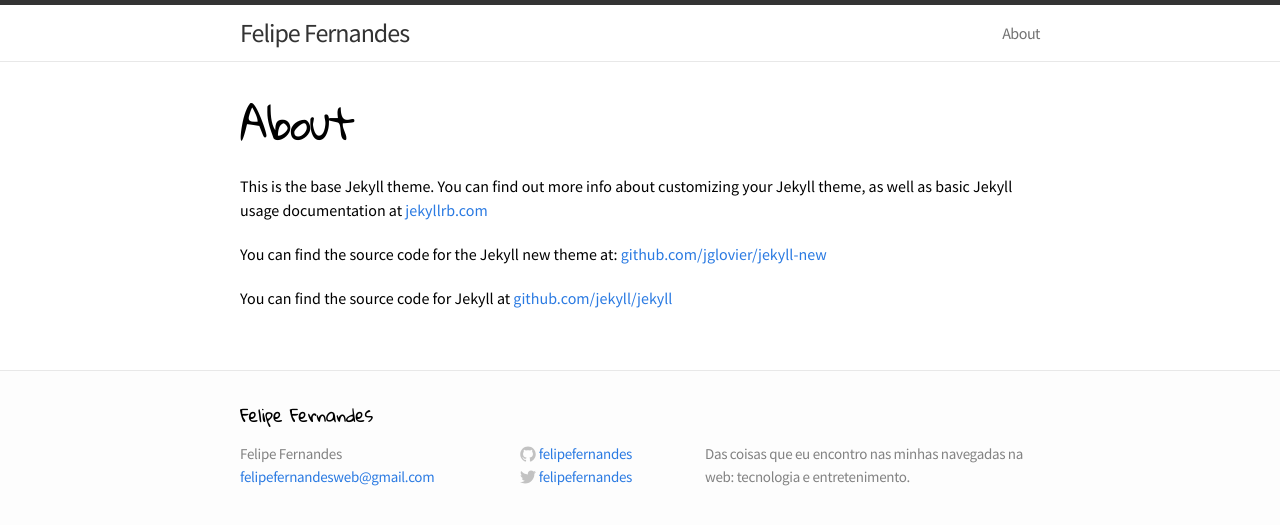
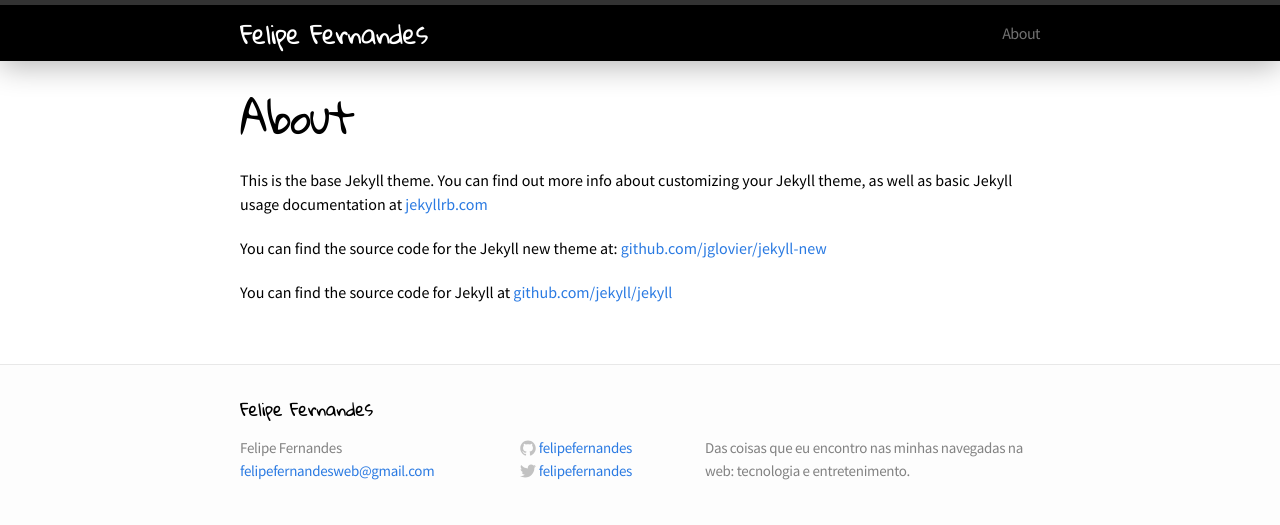
Before and after one commit to felipefernandes/felipefernandes.github.io, a Jekyll site: the page built from about.md, in a window 1280 px wide and 900 px high. Shown: the top 525 px of the window. Built offline with Jekyll 4.4.1, drawn with Linux system fonts in a browser that asks for light colours; comment, search, counter and statistics services are not loaded.

Commit message:
Adicinando Jquery, modificações de layout

```diff
--- a/_includes/head.html
+++ b/_includes/head.html
@@ -11,4 +11,8 @@
     <!-- Custom CSS -->
     <link rel="stylesheet" href="{{ "/css/main.css" | prepend: site.baseurl }}">
 
+    <!-- Javascript -->
+    <script type="text/javascript" href="https://code.jquery.com/jquery-2.1.1.min.js"></script>
+    <script type="text/javascript" href="{{ "/js/main.js" | prepend: site.baseurl }}"></script>
+
 </head>
--- a/_layouts/post.html
+++ b/_layouts/post.html
@@ -11,6 +11,8 @@
   <article class="post-content">
   {{ content }}
   </article>
+
+  <p class="rss-subscribe">subscribe <a href="{{ "/feed.xml" | prepend: site.baseurl }}">via RSS</a></p>
 
   <div id="disqus_thread"></div>
   <script type="text/javascript">
--- a/css/main.css
+++ b/css/main.css
@@ -14,6 +14,7 @@
   line-height: 1.5;
   font-weight: 300;
   background-color: #fdfdfd;
+  padding-top: 56px;
 }
 
 h1, h2, h3, h4, h5, h6 {
@@ -46,17 +47,24 @@
 /* Site header */
 
 .site-header {
+  position: fixed;
   border-top: 5px solid #333;
-  border-bottom: 1px solid #e8e8e8;
   min-height: 56px;
-  background-color: white;
+  background-color: black;
+  color: white;
+  width: 100%;
+  top: 0;
+
+  -webkit-box-shadow: 0 5px 30px 0 rgba(0,0,0,0.3);
+  box-shadow: 0 5px 30px 0 rgba(0,0,0,0.3);
 }
 
 .site-title,
 .site-title:hover,
 .site-title:visited {
   display: block;
-  color: #333;
+  color: #FFF;
+  font-family: 'Gloria Hallelujah', cursive;
   font-size: 26px;
   letter-spacing: -1px;
   float: left;
@@ -162,6 +170,10 @@
   font-size: 24px;
   letter-spacing: -1px;
   line-height: 1;
+}
+
+.post-link {
+  font-family: 'Gloria Hallelujah', cursive;
 }
 
 .posts .post-date {
--- a/index.html
+++ b/index.html
@@ -17,6 +17,4 @@
     {% endfor %}
   </ul>
 
-  <p class="rss-subscribe">subscribe <a href="{{ "/feed.xml" | prepend: site.baseurl }}">via RSS</a></p>
-
 </div>
--- /dev/null
+++ b/js/main.js
@@ -0,0 +1,5 @@
+jQuery(document).ready(function($) {
+
+
+
+});
```
Also changed, not shown: 6 other files.
